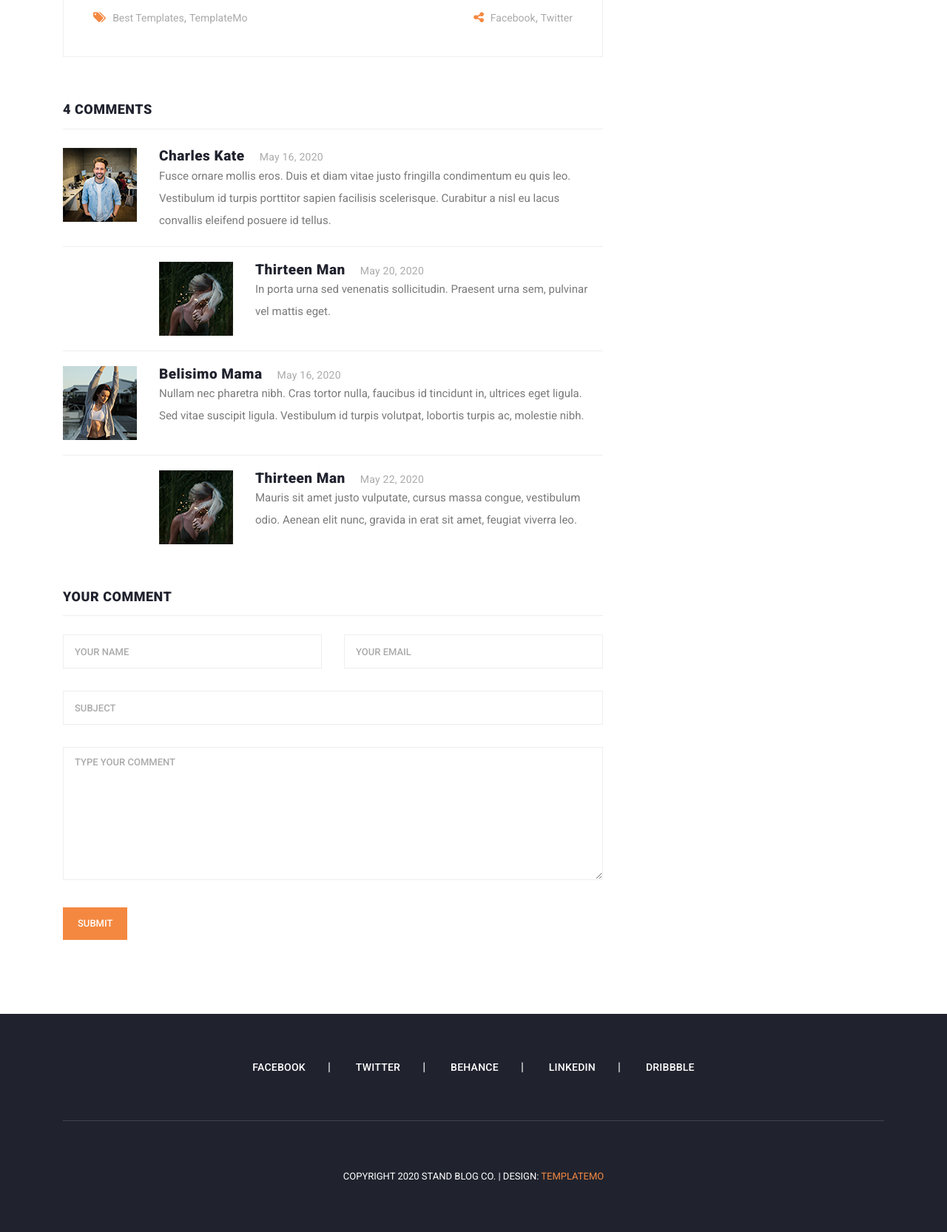
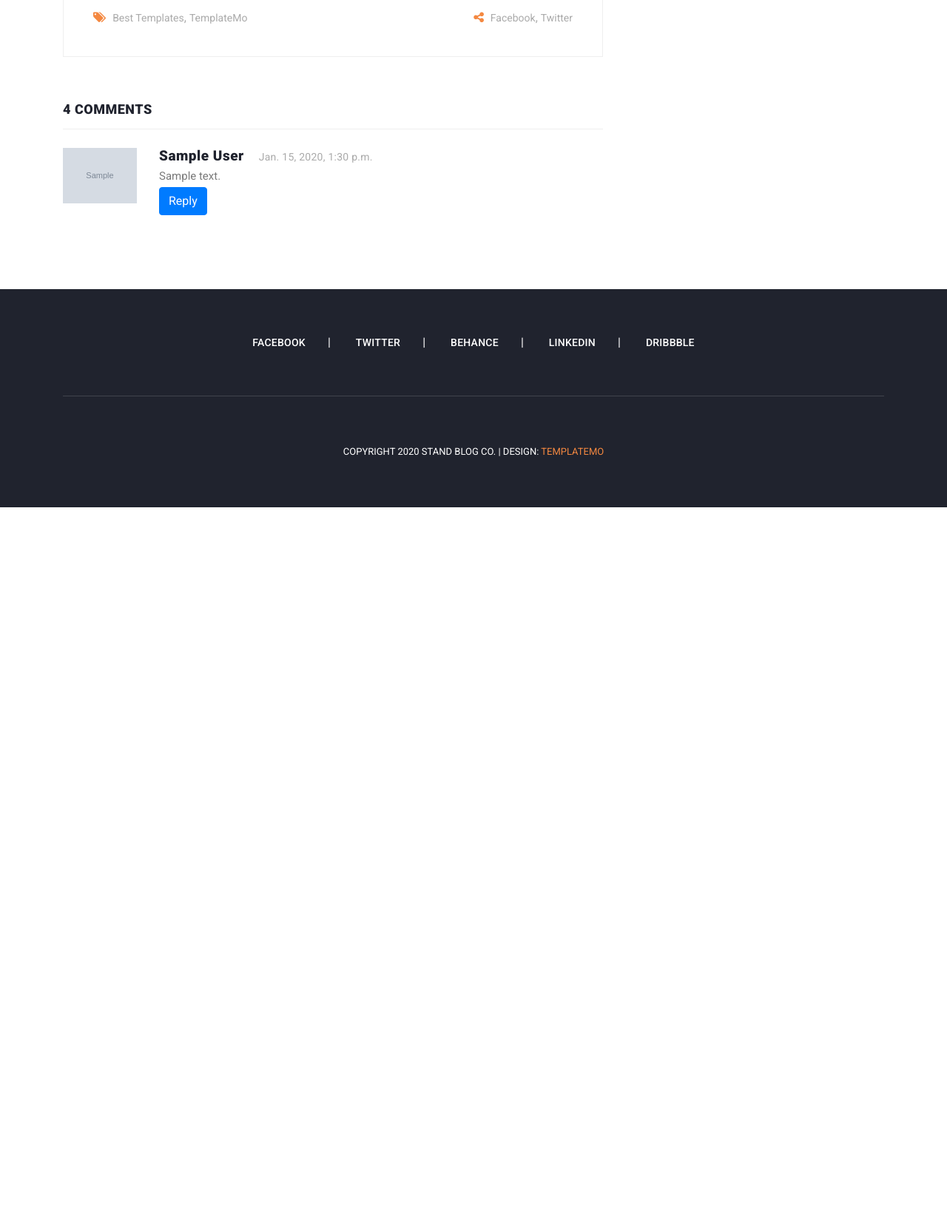
Before and after one commit to HosseinShoshtary/Standblog, a Django app: a page that uses blog/templates/blog/article_details.html in a window 1280 px wide. Shown: the part 1334-3000 px from the top of the page at 74% size. After the commit the page ends 2020 px from the top, so only its background shows below. Run offline with Django 5.2, Linux system fonts and the light colour scheme; tables that the repository leaves empty hold one stand-in row (values such as "Sample post"); grey boxes marked "Sample" are stand-in pictures; some libraries are stand-ins or nearby versions.

Commit message:
comment and reply

```diff
--- a/blog/admin.py
+++ b/blog/admin.py
@@ -1,6 +1,7 @@
 from django.contrib import admin
-from . models import Article, Category
+from . models import Article, Category, Comment
 
 
 admin.site.register(Article)
 admin.site.register(Category)
+admin.site.register(Comment)
--- a/blog/models.py
+++ b/blog/models.py
@@ -1,6 +1,5 @@
 from django.db import models
 from django.contrib.auth.models import User
-from django.utils import timezone
 from django.urls import reverse
 from django.utils.text import slugify
 
@@ -36,3 +35,14 @@ class Article(models.Model):
 
     def __str__(self):
         return f"{self.title} - {self.body[:30]}"
+
+
+class Comment(models.Model):
+    article = models.ForeignKey(Article, on_delete=models.CASCADE, related_name="comments")
+    user = models.ForeignKey(User, on_delete=models.CASCADE, related_name="comments")
+    parent = models.ForeignKey("self", on_delete=models.CASCADE, null=True, blank=True, related_name="replies")
+    body = models.TextField()
+    created_at = models.DateTimeField(auto_now_add=True)
+
+    def __str__(self):
+        return self.body[:50]
--- a/blog/templates/blog/article_details.html
+++ b/blog/templates/blog/article_details.html
@@ -101,74 +101,66 @@
                     </div>
                     <div class="content">
                       <ul>
+                        {% for comment in article.comments.all %}
+                          {% if comment.parent == None %}
                             <li>
+                              {% if comment.user.profile.image %}
                                  <div class="author-thumb">
-                            <img src="assets/images/comment-author-01.jpg" alt="">
+                                   <img src="{{ comment.user.profile.image.url }}" alt="">
                                  </div>
+                              {% else %}
+                                 <div class="author-thumb">
+                                   <img src="{% static "images/download.png" %}" alt="">
+                                 </div>
+                              {% endif %}
                               <div class="right-content">
-                            <h4>Charles Kate<span>May 16, 2020</span></h4>
-                            <p>Fusce ornare mollis eros. Duis et diam vitae justo fringilla condimentum eu quis leo. Vestibulum id turpis porttitor sapien facilisis scelerisque. Curabitur a nisl eu lacus convallis eleifend posuere id tellus.</p>
+                                <h4>{{ comment.user.get_full_name }}<span>{{ comment.created_at }}</span></h4>
+                                <p>{{ comment.body }}</p>
+                                <button onclick="set_value({{ comment.id }})" class="btn btn-primary">Reply</button>
                               </div>
                             </li>
+                              {% for reply in comment.replies.all %}
                                  <li class="replied">
+                                    {% if reply.user.profile.image %}
                                       <div class="author-thumb">
-                            <img src="assets/images/comment-author-02.jpg" alt="">
+                                        <img src="{{ reply.user.profile.image.url }}" alt="">
                                       </div>
+                                    {% else %}
+                                        <div class="author-thumb">
+                                          <img src="{% static "images/download.png" %}" alt="">
+                                        </div>
+                                    {% endif %}
                                       <div class="right-content">
-                            <h4>Thirteen Man<span>May 20, 2020</span></h4>
-                            <p>In porta urna sed venenatis sollicitudin. Praesent urna sem, pulvinar vel mattis eget.</p>
+                                        <h4>{{ reply.user.get_full_name }}<span>{{ reply.crated_at }}</span></h4>
+                                        <p>{{ reply.body }}</p>
                                       </div>
                                   </li>
-                        <li>
-                          <div class="author-thumb">
-                            <img src="assets/images/comment-author-03.jpg" alt="">
-                          </div>
-                          <div class="right-content">
-                            <h4>Belisimo Mama<span>May 16, 2020</span></h4>
-                            <p>Nullam nec pharetra nibh. Cras tortor nulla, faucibus id tincidunt in, ultrices eget ligula. Sed vitae suscipit ligula. Vestibulum id turpis volutpat, lobortis turpis ac, molestie nibh.</p>
-                          </div>
-                        </li>
-                        <li class="replied">
-                          <div class="author-thumb">
-                            <img src="assets/images/comment-author-02.jpg" alt="">
-                          </div>
-                          <div class="right-content">
-                            <h4>Thirteen Man<span>May 22, 2020</span></h4>
-                            <p>Mauris sit amet justo vulputate, cursus massa congue, vestibulum odio. Aenean elit nunc, gravida in erat sit amet, feugiat viverra leo.</p>
-                          </div>
-                        </li>
+                              {% endfor %}
+                          {% endif %}
+                        {% endfor %}
+
                       </ul>
                     </div>
                   </div>
                 </div>
+
+              {% if request.user.is_authenticated %}
                 <div class="col-lg-12">
                   <div class="sidebar-item submit-comment">
                     <div class="sidebar-heading">
-                      <h2>Your comment</h2>
+                      <h2 id="your_comment">Your comment</h2>
                     </div>
                     <div class="content">
                       <form id="comment" action="#" method="post">
+                          {% csrf_token %}
                         <div class="row">
-                          <div class="col-md-6 col-sm-12">
+                          <input type="hidden" id="parent_id" name="parent_id" value="">
+                          <div class="col-lg-12">
                             <fieldset>
-                              <input name="name" type="text" id="name" placeholder="Your name" required="">
+                              <textarea name="body" rows="6" id="body" placeholder="Type your comment" required=""></textarea>
                             </fieldset>
                           </div>
-                          <div class="col-md-6 col-sm-12">
-                            <fieldset>
-                              <input name="email" type="text" id="email" placeholder="Your email" required="">
-                            </fieldset>
-                          </div>
-                          <div class="col-md-12 col-sm-12">
-                            <fieldset>
-                              <input name="subject" type="text" id="subject" placeholder="Subject">
-                            </fieldset>
-                          </div>
-                          <div class="col-lg-12">
-                            <fieldset>
-                              <textarea name="message" rows="6" id="message" placeholder="Type your comment" required=""></textarea>
-                            </fieldset>
-                          </div>
+
                           <div class="col-lg-12">
                             <fieldset>
                               <button type="submit" id="form-submit" class="main-button">Submit</button>
@@ -179,6 +171,8 @@
                     </div>
                   </div>
                 </div>
+              {% endif %}
+
               </div>
             </div>
           </div>
@@ -186,6 +180,12 @@
         </div>
       </div>
     </section>
+<script>
 
+    function set_value(id){
+        document.getElementById("parent_id").value = id;
+        window.location.href = "#your_comment"
+    }
+</script>
 
 {% endblock %}
--- a/blog/views.py
+++ b/blog/views.py
@@ -1,10 +1,14 @@
 from django.shortcuts import render, get_object_or_404
-from .models import Article, Category
+from .models import Article, Category, Comment
 from django.core.paginator import Paginator
 
 
 def post_detaile(request, slug):
     article = get_object_or_404(Article, slug=slug)
+    if request.method == "POST":
+        parent_id = request.POST.get("parent_id")
+        body = request.POST.get("body")
+        Comment.objects.create(body=body, article=article, user=request.user, parent_id=parent_id)
     return render(request, template_name="blog/article_details.html", context={"article": article})
 
 
```
Also changed, not shown: blog/migrations/0011_alter_article_options_comment.py (added), blog/migrations/0012_alter_comment_parent.py (added), static/images/download.png (added). Lines whose indentation alone changed are shown as unchanged.
